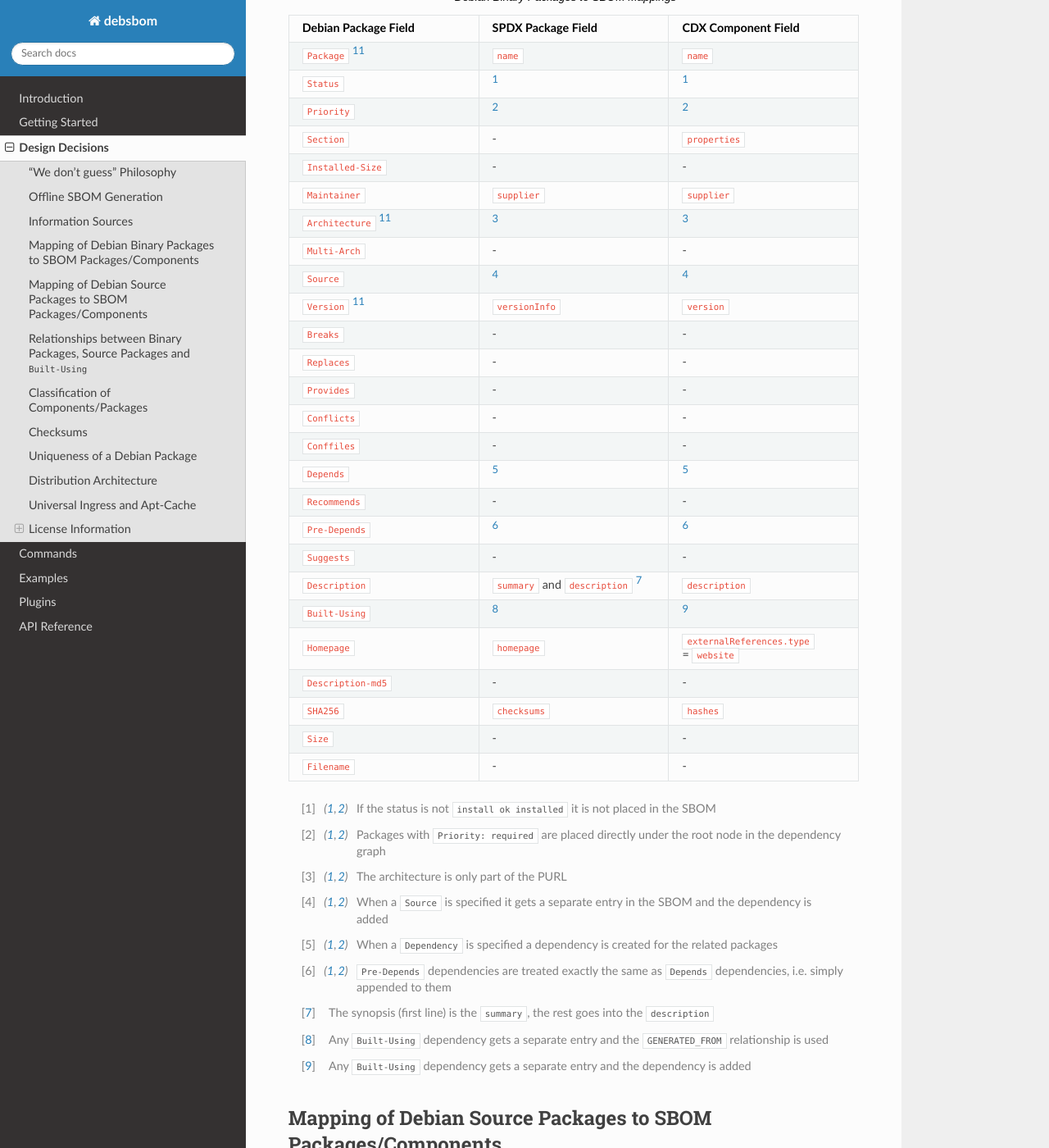
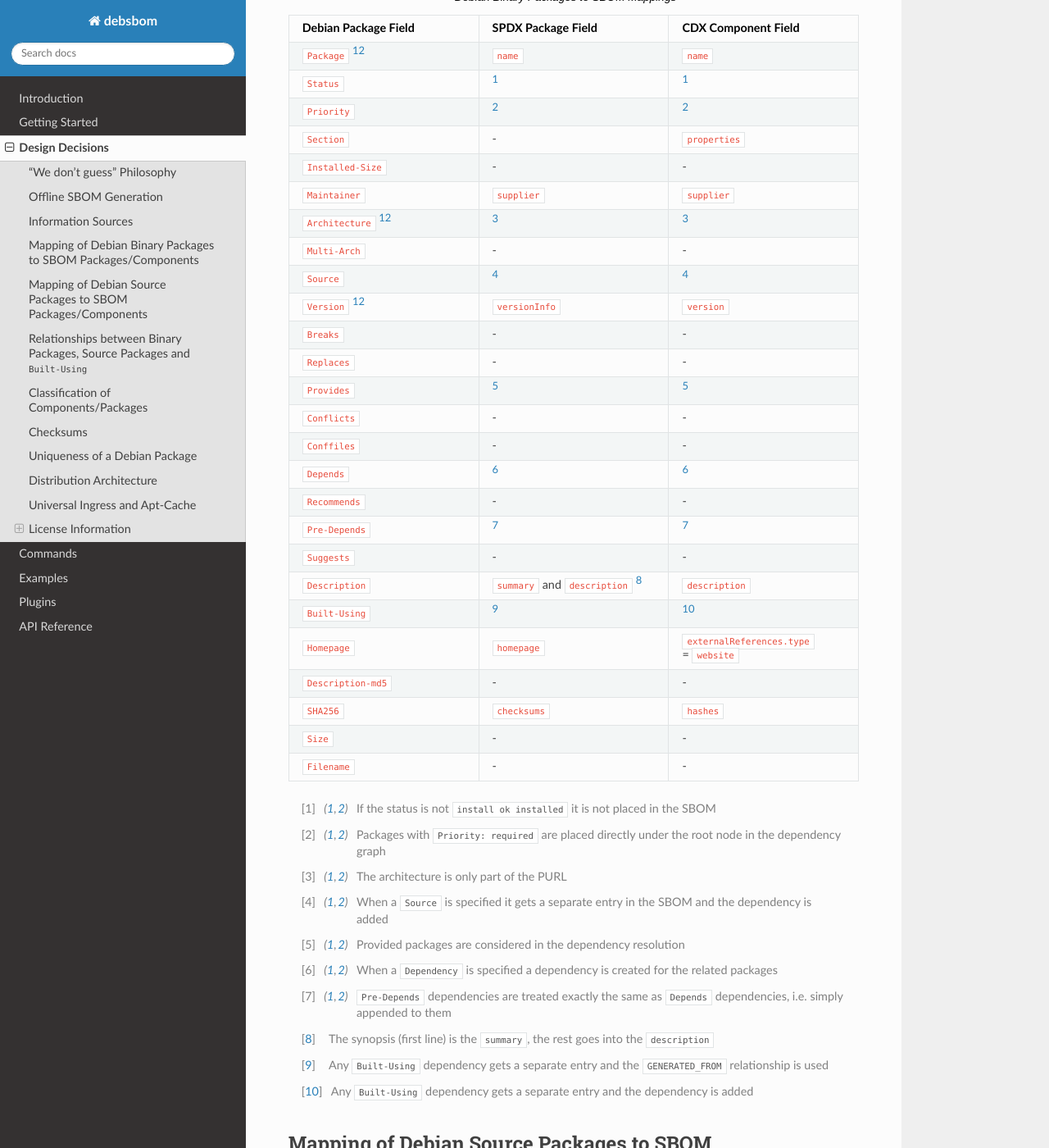
Before and after one commit to siemens/debsbom, a Sphinx documentation site: the page built from docs/source/design-decisions.rst, in a window 1280 px wide and 1400 px high, scrolled down 1214 px. Shown: the whole window at 82% size. Built offline with Sphinx 7.4.7 and the Read the Docs theme 3.1.0, drawn with Linux system fonts in a browser that asks for light colours; some of the changed lines change nothing that is shown; some of the changed text lies outside the part shown.

Commit message:
docs: document Provides field usage
Signed-off-by: Christoph Steiger <christoph.steiger@siemens.com>

```diff
--- a/docs/source/design-decisions.rst
+++ b/docs/source/design-decisions.rst
@@ -52,7 +52,7 @@ The following table shows how fields in a Debian binary package are mapped to fi
     ``Version`` [#always_there]_, ``versionInfo``, ``version``
     ``Breaks``, \-, \-
     ``Replaces``, \-, \-
-    ``Provides``, \-, \-
+    ``Provides``, [#provides]_, [#provides]_
     ``Conflicts``, \-, \-
     ``Conffiles``, \-, \-
     ``Depends``, [#depends]_, [#depends]_
@@ -71,6 +71,7 @@ The following table shows how fields in a Debian binary package are mapped to fi
 .. [#priority] Packages with ``Priority: required`` are placed directly under the root node in the dependency graph
 .. [#architecture] The architecture is only part of the PURL
 .. [#source] When a ``Source`` is specified it gets a separate entry in the SBOM and the dependency is added
+.. [#provides] Provided packages are considered in the dependency resolution
 .. [#depends] When a ``Dependency`` is specified a dependency is created for the related packages
 .. [#pre_depends] ``Pre-Depends`` dependencies are treated exactly the same as ``Depends`` dependencies, i.e. simply appended to them
 .. [#description] The synopsis (first line) is the ``summary``, the rest goes into the ``description``
```
